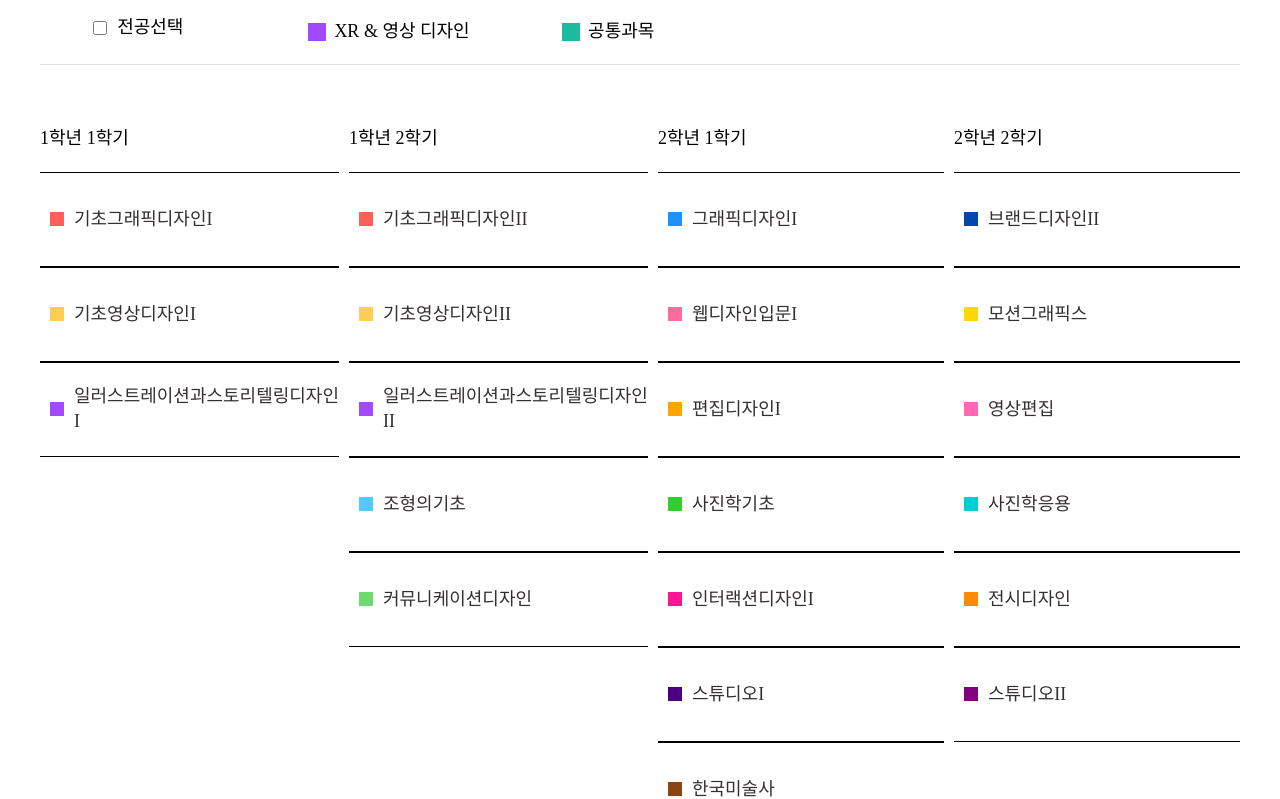
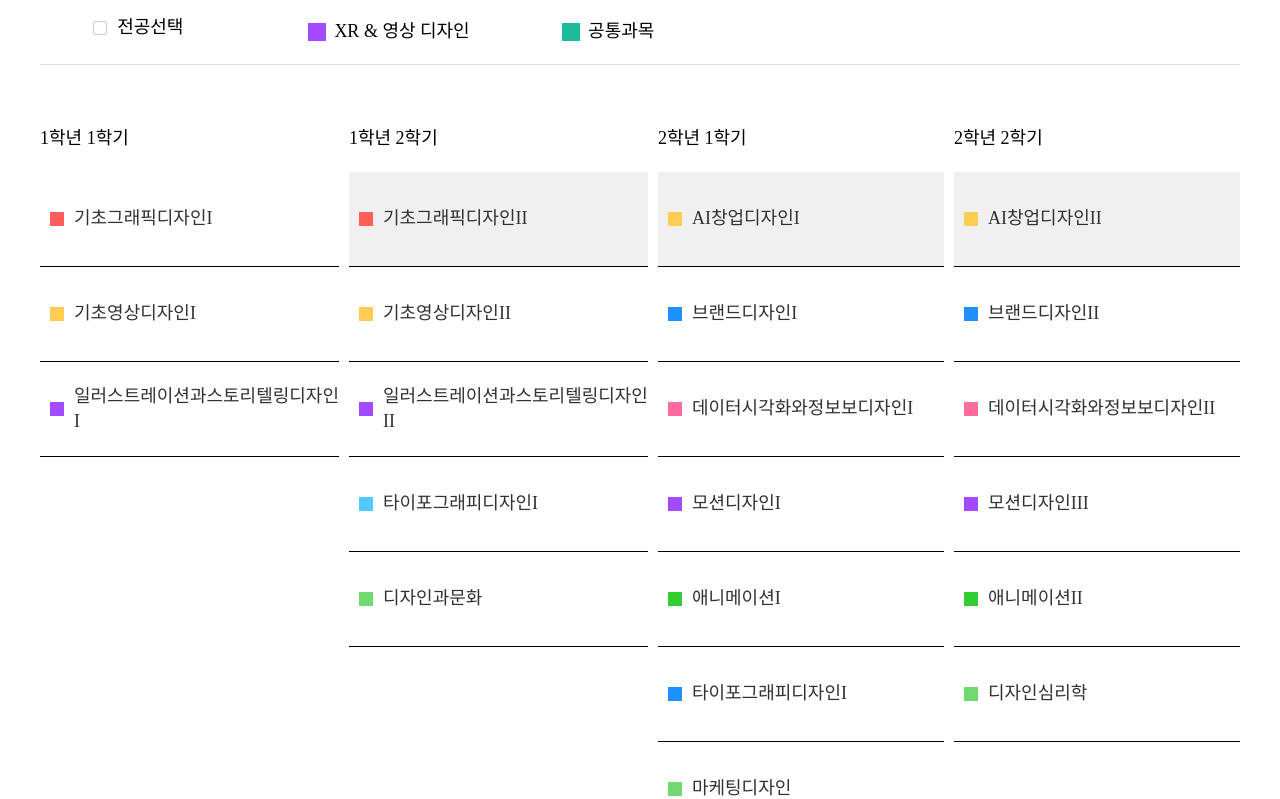
Before and after one commit to trump360-gif/SMVD-page, a Next.js app: page /curriculum in a window 1280 px wide. Shown: the part 288-1087 px from the top of the page. Built offline with nearby package versions, Linux system fonts and the light colour scheme.

Commit message:
Fix curriculum semester section heights - align all rows with equal height

```diff
--- a/src/components/public/curriculum/UndergraduateTab.tsx
+++ b/src/components/public/curriculum/UndergraduateTab.tsx
@@ -5,6 +5,7 @@ import { useState } from 'react';
 interface Course {
   name: string;
   color: string;
+  classification?: 'required' | 'elective';
 }
 
 interface Semester {
@@ -26,86 +27,81 @@ const semesters: Semester[] = [
     year: 1,
     term: 1,
     courses: [
-      { name: '기초그래픽디자인I', color: '#ff5f5aff' },
-      { name: '기초영상디자인I', color: '#ffcc54ff' },
-      { name: '일러스트레이션과스토리텔링디자인 I', color: '#a24affff' },
+      { name: '기초그래픽디자인I', color: '#ff5f5aff', classification: 'elective' },
+      { name: '기초영상디자인I', color: '#ffcc54ff', classification: 'elective' },
+      { name: '일러스트레이션과스토리텔링디자인 I', color: '#a24affff', classification: 'elective' },
     ],
   },
   {
     year: 1,
     term: 2,
     courses: [
-      { name: '기초그래픽디자인II', color: '#ff5f5aff' },
-      { name: '기초영상디자인II', color: '#ffcc54ff' },
-      { name: '일러스트레이션과스토리텔링디자인 II', color: '#a24affff' },
-      { name: '조형의기초', color: '#53c9ffff' },
-      { name: '커뮤니케이션디자인', color: '#70d970ff' },
+      { name: '기초그래픽디자인II', color: '#ff5f5aff', classification: 'required' },
+      { name: '기초영상디자인II', color: '#ffcc54ff', classification: 'elective' },
+      { name: '일러스트레이션과스토리텔링디자인 II', color: '#a24affff', classification: 'elective' },
+      { name: '타이포그래피디자인I', color: '#53c9ffff', classification: 'elective' },
+      { name: '디자인과문화', color: '#70d970ff', classification: 'elective' },
     ],
   },
   {
     year: 2,
     term: 1,
     courses: [
-      { name: '그래픽디자인I', color: '#1e90ffff' },
-      { name: '웹디자인입문I', color: '#ff6b9dff' },
-      { name: '편집디자인I', color: '#ffa500ff' },
-      { name: '사진학기초', color: '#32cd32ff' },
-      { name: '인터랙션디자인I', color: '#ff1493ff' },
-      { name: '스튜디오I', color: '#4b0082ff' },
-      { name: '한국미술사', color: '#8b4513ff' },
+      { name: 'AI창업디자인I', color: '#ffcc54ff', classification: 'required' },
+      { name: '브랜드디자인I', color: '#1e90ffff', classification: 'elective' },
+      { name: '데이터시각화와정보보디자인I', color: '#ff6b9dff', classification: 'elective' },
+      { name: '모션디자인I', color: '#a24affff', classification: 'elective' },
+      { name: '애니메이션I', color: '#32cd32ff', classification: 'elective' },
+      { name: '타이포그래피디자인I', color: '#1e90ffff', classification: 'elective' },
+      { name: '마케팅디자인', color: '#70d970ff', classification: 'elective' },
     ],
   },
   {
     year: 2,
     term: 2,
     courses: [
-      { name: '브랜드디자인II', color: '#0047abff' },
-      { name: '모션그래픽스', color: '#ffd700ff' },
-      { name: '영상편집', color: '#ff69b4ff' },
-      { name: '사진학응용', color: '#00ced1ff' },
-      { name: '전시디자인', color: '#ff8c00ff' },
-      { name: '스튜디오II', color: '#800080ff' },
+      { name: 'AI창업디자인II', color: '#ffcc54ff', classification: 'required' },
+      { name: '브랜드디자인II', color: '#1e90ffff', classification: 'elective' },
+      { name: '데이터시각화와정보보디자인II', color: '#ff6b9dff', classification: 'elective' },
+      { name: '모션디자인III', color: '#a24affff', classification: 'elective' },
+      { name: '애니메이션II', color: '#32cd32ff', classification: 'elective' },
+      { name: '디자인심리학', color: '#70d970ff', classification: 'elective' },
     ],
   },
   {
     year: 3,
     term: 1,
     courses: [
-      { name: '광고디자인I', color: '#dc143cff' },
-      { name: '사용자경험디자인I', color: '#228b22ff' },
-      { name: '판화디자인I', color: '#4169e1ff' },
-      { name: '유튜브영상디자인I', color: '#ff4500ff' },
-      { name: 'AI메타버스디자인I', color: '#9932ccff' },
-      { name: '졸업프로젝트스튜디오 I', color: '#20b2aaff' },
-      { name: '마케팅디자인', color: '#ff6347ff' },
+      { name: '광고디자인I', color: '#1e90ffff', classification: 'required' },
+      { name: '사용자경험디자인I', color: '#ff5f5aff', classification: 'required' },
+      { name: '편집디자인I', color: '#70d970ff', classification: 'elective' },
+      { name: '유튜브영상디자인I', color: '#ffcc54ff', classification: 'elective' },
+      { name: 'AI메타버스디자인I', color: '#a24affff', classification: 'elective' },
     ],
   },
   {
     year: 3,
     term: 2,
     courses: [
-      { name: '광고디자인II', color: '#dc143cff' },
-      { name: '사용자경험디자인II', color: '#228b22ff' },
-      { name: '판화디자인II', color: '#4169e1ff' },
-      { name: '유튜브영상디자인II', color: '#ff4500ff' },
-      { name: 'AI메타버스디자인II', color: '#9932ccff' },
-      { name: '졸업프로젝트스튜디오 II', color: '#20b2aaff' },
+      { name: '광고디자인II', color: '#1e90ffff', classification: 'required' },
+      { name: '사용자경험디자인II', color: '#ff5f5aff', classification: 'required' },
+      { name: '편집디자인II', color: '#70d970ff', classification: 'elective' },
+      { name: '유튜브영상디자인II', color: '#ffcc54ff', classification: 'elective' },
+      { name: 'AI메타버스디자인II', color: '#a24affff', classification: 'elective' },
     ],
   },
   {
     year: 4,
     term: 1,
     courses: [
-      { name: '글임프로젝트스튜디오 I', color: '#00ff7fff' },
-      { name: '졸업프로젝트스튜디오 I', color: '#20b2aaff' },
+      { name: '졸업프로젝트스튜디오 I', color: '#20b2aaff', classification: 'required' },
     ],
   },
   {
     year: 4,
     term: 2,
     courses: [
-      { name: '졸업프로젝트스튜디오 II', color: '#20b2aaff' },
-      { name: '애니메이션', color: '#ff69b4ff' },
+      { name: '졸업프로젝트스튜디오 II', color: '#20b2aaff', classification: 'required' },
     ],
   },
 ];
@@ -241,11 +237,15 @@ export default function UndergraduateTab() {
                       setCheckedClassification(option.value);
                     }
                   }}
+                  disabled
                   style={{
+                    appearance: 'none',
                     width: '14px',
                     height: '14px',
-                    cursor: 'pointer',
-                    accentColor: '#000000ff',
+                    cursor: 'not-allowed',
+                    backgroundColor: checkedClassification === option.value ? '#d0d0d0ff' : '#ffffffff',
+                    border: '1px solid #ccc',
+                    borderRadius: '2px',
                   }}
                 />
                 {option.label}
@@ -332,7 +332,9 @@ export default function UndergraduateTab() {
             display: 'grid',
             gridTemplateColumns: 'repeat(4, 1fr)',
             gap: '10px',
+            rowGap: '60px',
             width: '100%',
+            gridAutoRows: '1fr',
           }}
         >
           {semesters.map((semester, index) => (
@@ -365,7 +367,9 @@ export default function UndergraduateTab() {
                   gap: '0',
                 }}
               >
-                {semester.courses.map((course, courseIndex) => (
+                {semester.courses.map((course, courseIndex) => {
+                  const isMatchedClassification = course.classification === checkedClassification;
+                  return (
                   <div
                     key={courseIndex}
                     style={{
@@ -374,8 +378,7 @@ export default function UndergraduateTab() {
                       gap: '10px',
                       height: '95px',
                       padding: '35px 0',
-                      backgroundColor: '#ffffffff',
-                      borderTop: '1px solid #000000ff',
+                      backgroundColor: isMatchedClassification ? '#f0f0f0ff' : '#ffffffff',
                       borderBottom: '1px solid #000000ff',
                       boxSizing: 'border-box',
                     }}
@@ -407,7 +410,8 @@ export default function UndergraduateTab() {
                       {course.name}
                     </p>
                   </div>
-                ))}
+                );
+                })}
               </div>
             </div>
           ))}
```
